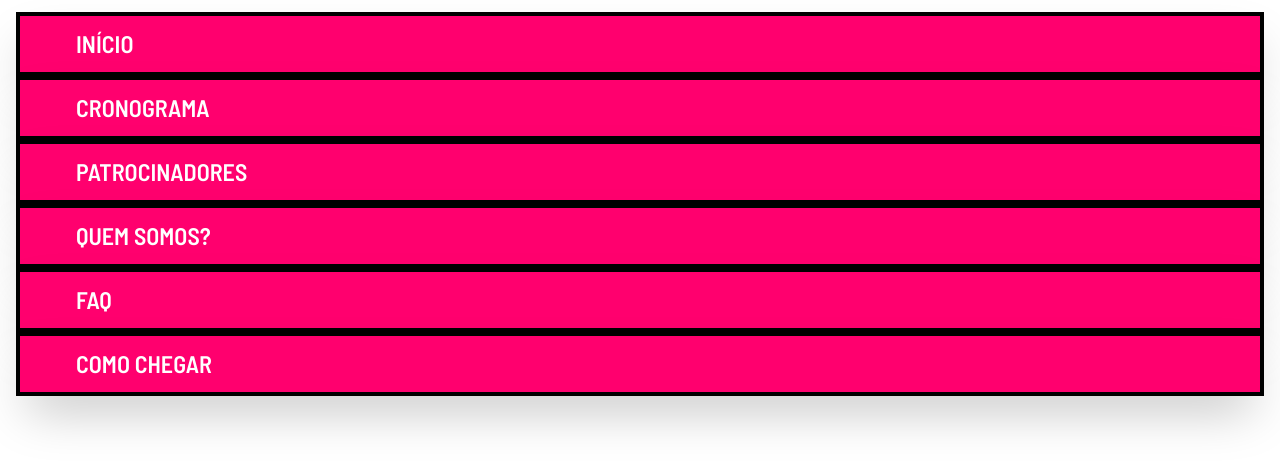
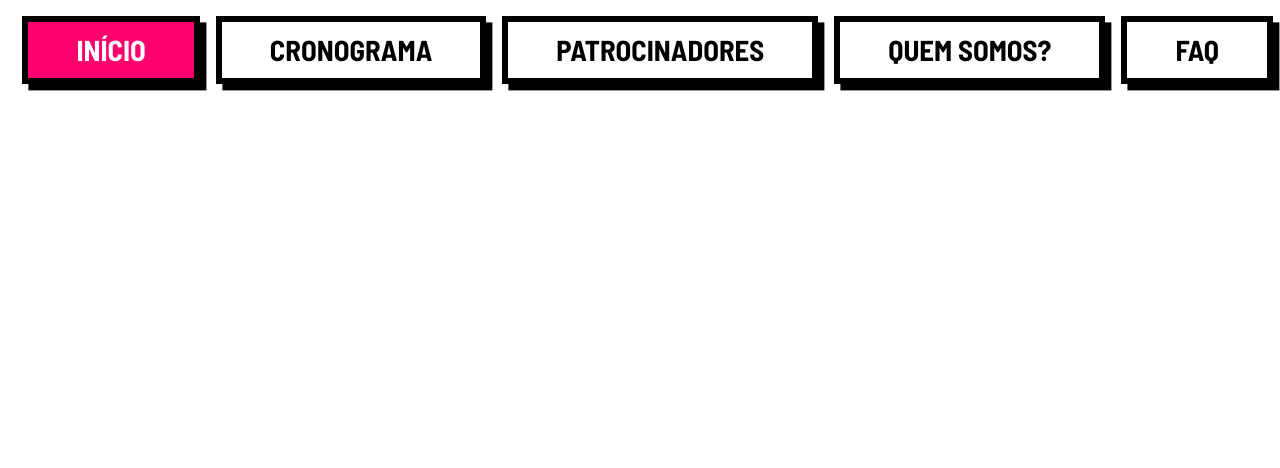
Before and after one commit to Symcomp-IME-USP/symcomp-project, a Next.js app in the folder symcomp/: page /semana in a window 1280 px wide. Shown: the top 468 px of the page. Built offline with nearby package versions, Linux system fonts and the light colour scheme; a web font is replaced by a local one.

Commit message:
feat: Implementing the nav menu

```diff
--- a/symcomp/app/atomic/item-nav.jsx
+++ b/symcomp/app/atomic/item-nav.jsx
@@ -1,15 +1,28 @@
-import React from 'react';
+import React, { useState } from 'react';
+import "../styles/semana.css"
 
 /**
  * Component to display a navigation item given a section it should direct the user to.
  * @param {Object} props - The component's properties.
+ * @param {boolean} props.selected - Attribute true if it is the selected nav Item or false otherwise.
+ * @param {funciton} props.onClick - Function that manages the clicks.
  * @param {string} props.navigateTo - Name of the section the item should direct the user to.
  * @param {string} props.innerText - Name that will appear inside the item.
  * @returns {JSX.Element} Atomic navigation menu item.
  */
 export default function ItemNav (props) {
+    const handleClick = () => {
+        if (props.onClick) {
+            props.onClick();
+        }
+    }
+
     return (
-        <a className='flex flex-row items-center min-w-2 text-center px-14 py-3 bg-pink text-2xl border-4 border-black shadow-2xl font-semibold text-white ' href={`#${props.navigateTo}`}>
+        <a
+            className={props.selected ? 'nav__item nav__item-selected' : 'nav__item'}
+            href={`#${props.navigateTo}`}
+            onClick={handleClick}
+        >
             {props.innerText.toUpperCase()}
         </a>
     )
--- a/symcomp/app/components/nav.jsx
+++ b/symcomp/app/components/nav.jsx
@@ -1,15 +1,76 @@
-import React from "react";
+import React, { useState } from "react";
 import ItemNav from "../atomic/item-nav";
 
 export default function Nav () {
+    const [inicio, setInicio] = useState(true);
+    const [cronograma, setCronograma] = useState(false);
+    const [patrocinadores, setPatrocinadores] = useState(false);
+    const [quemSomos, setQuemSomos] = useState(false);
+    const [faq, setFaq] = useState(false);
+    const [comoChegar, setComoChegar] = useState(false);
+
+    const handleClickInicio = () => {
+        setInicio(true);
+        setCronograma(false);
+        setPatrocinadores(false);
+        setQuemSomos(false);
+        setFaq(false);
+        setComoChegar(false);
+    }
+
+    const handleClickCronograma = () => {
+        setInicio(false);
+        setCronograma(true);
+        setPatrocinadores(false);
+        setQuemSomos(false);
+        setFaq(false);
+        setComoChegar(false);
+    }
+
+    const handleClickPatrocinadores = () => {
+        setInicio(false);
+        setCronograma(false);
+        setPatrocinadores(true);
+        setQuemSomos(false);
+        setFaq(false);
+        setComoChegar(false);
+    }
+
+    const handleClickQuemSomos = () => {
+        setInicio(false);
+        setCronograma(false);
+        setPatrocinadores(false);
+        setQuemSomos(true);
+        setFaq(false);
+        setComoChegar(false);
+    }
+
+    const handleClickFaq = () => {
+        setInicio(false);
+        setCronograma(false);
+        setPatrocinadores(false);
+        setQuemSomos(false);
+        setFaq(true);
+        setComoChegar(false);
+    }
+
+    const handleClickComoChegar = () => {
+        setInicio(false);
+        setCronograma(false);
+        setPatrocinadores(false);
+        setQuemSomos(false);
+        setFaq(false);
+        setComoChegar(true);
+    }
+
     return (
-        <div className="mx-4 my-3">
-            <ItemNav navigateTo="inicio" innerText="início" />
-            <ItemNav navigateTo="cronograma" innerText="cronograma" />
-            <ItemNav navigateTo="patrocinadores" innerText="Patrocinadores" />
-            <ItemNav navigateTo="quem-somos" innerText="quem Somos?" />
-            <ItemNav navigateTo="faq" innerText="FAQ" />
-            <ItemNav navigateTo="como-chegar" innerText="Como Chegar" />
+        <div className="nav">
+            <ItemNav navigateTo="inicio" innerText="início" selected={inicio} onClick={handleClickInicio} />
+            <ItemNav navigateTo="cronograma" innerText="cronograma" selected={cronograma} onClick={handleClickCronograma} />
+            <ItemNav navigateTo="patrocinadores" innerText="Patrocinadores" selected={patrocinadores} onClick={handleClickPatrocinadores} />
+            <ItemNav navigateTo="quem-somos" innerText="Quem Somos?" selected={quemSomos} onClick={handleClickQuemSomos} />
+            <ItemNav navigateTo="faq" innerText="FAQ" selected={faq} onClick={handleClickFaq} />
+            <ItemNav navigateTo="como-chegar" innerText="Como Chegar?" selected={comoChegar} onClick={handleClickComoChegar} />
         </div>
     )
 }
--- a/symcomp/app/semana/page.jsx
+++ b/symcomp/app/semana/page.jsx
@@ -1,3 +1,5 @@
+"use client"
+
 import React from "react";
 import Nav from "../components/nav";
 
--- a/symcomp/app/styles/semana.css
+++ b/symcomp/app/styles/semana.css
@@ -0,0 +1,27 @@
+.nav {
+    display: flex;
+    flex-direction: row;
+    justify-content: space-between;
+    overflow-x: scroll;
+    padding: 1rem 1.4rem;
+}
+
+.nav__item {
+    display: flex;
+    justify-content: center;
+    margin: 0 1rem 1rem 0;
+    align-items: center;
+    padding: 0.4rem 3rem;
+    font-size: 1.8rem;
+    font-weight: 700;
+    box-shadow: 0.4rem 0.4rem 0 black;
+    width: fit-content;
+    border: solid 0.4rem black;
+    text-align: center;
+    text-wrap: nowrap;
+}
+
+.nav__item-selected {
+    background-color: var(--bg-pink);
+    color: white;
+}
```
